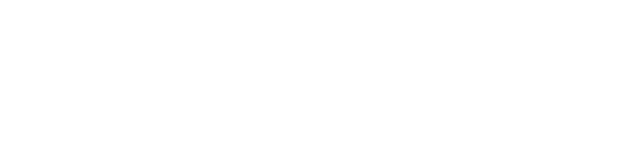
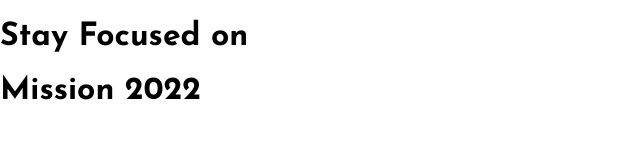
Before and after one commit to GM-Zesan/First-Assignment, a plain HTML site: page index.html in a window 1280 px wide. Shown: the whole page, without its empty margins (0-640 px from the left). Drawn offline with Linux system fonts and the light colour scheme.

Commit message:
template make

```diff
--- a/index.html
+++ b/index.html
@@ -5,8 +5,14 @@
     <meta http-equiv="X-UA-Compatible" content="IE=edge">
     <meta name="viewport" content="width=device-width, initial-scale=1.0">
     <title>Document</title>
+    <link rel="preconnect" href="https://fonts.googleapis.com">
+    <link rel="preconnect" href="https://fonts.gstatic.com" crossorigin>
+    <link href="https://fonts.googleapis.com/css2?family=Josefin+Sans:wght@400;700&display=swap" rel="stylesheet">
+    <link rel="stylesheet" href="style.css">
 </head>
 <body>
+    <h1>Stay Focused on </h1>
 
+    <h1>Mission 2022</h1>
 </body>
 </html>
--- a/style.css
+++ b/style.css
@@ -0,0 +1,5 @@
+body{
+    margin: 0;
+    padding: 0;
+    font-family: 'Josefin Sans', sans-serif;
+}
```
